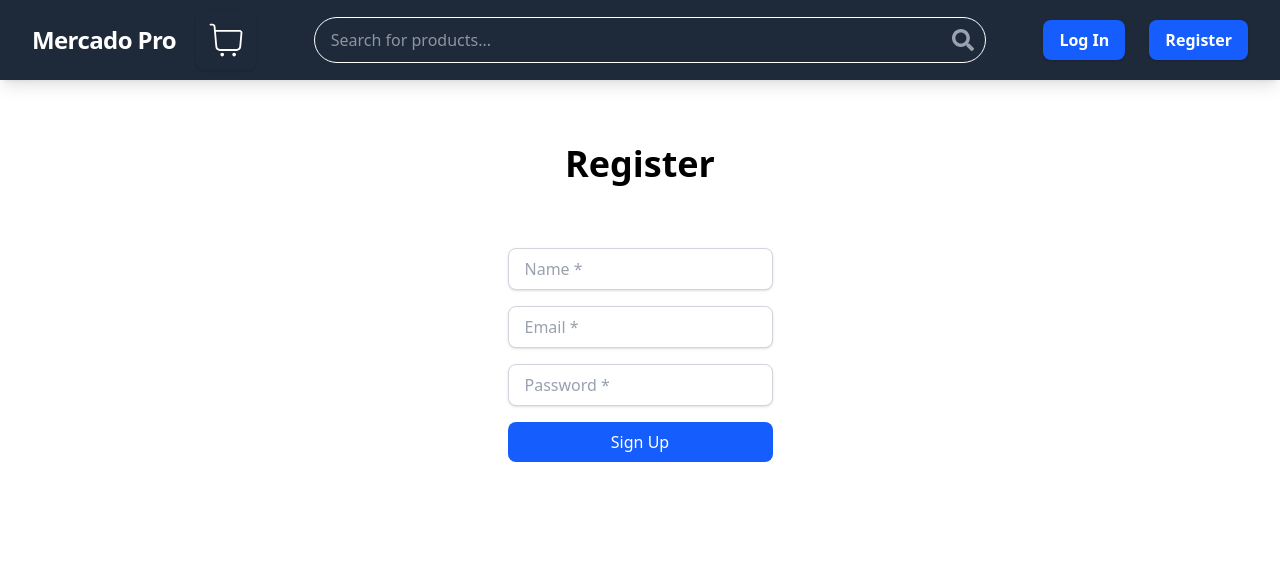
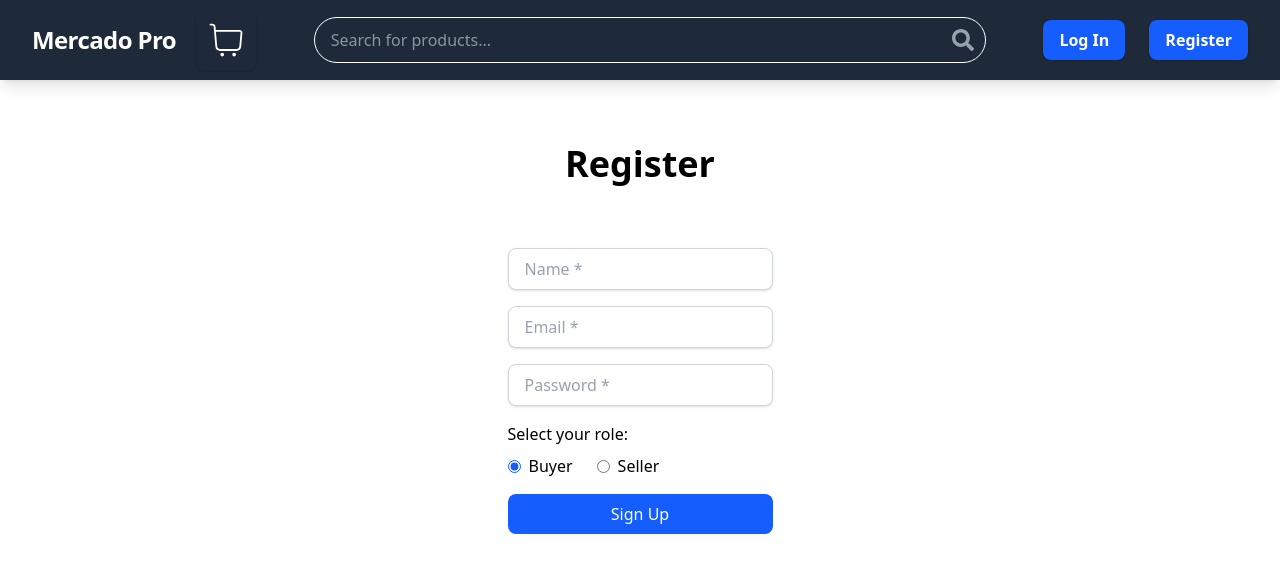
Before and after one commit to aaropaltemaa/Mercado-Pro, a React (Vite) app in the folder client/: page /register in a window 1280 px wide. Shown: the top 572 px of the page. Built offline with nearby package versions, Linux system fonts and the light colour scheme.

Commit message:
added role field in zod schema of registerform & corresponding radio buttons for choosing role upon registering

```diff
--- a/client/src/components/forms/RegisterForm.tsx
+++ b/client/src/components/forms/RegisterForm.tsx
@@ -9,6 +9,7 @@ const userFormSchema = z.object({
   name: z.string().min(1, "Name is required"),
   email: z.email("Invalid email address"),
   password: z.string().min(8, "Password must be at least 8 characters"),
+  role: z.enum(["BUYER", "SELLER"]),
 });
 
 type UserForm = z.infer<typeof userFormSchema>;
@@ -70,6 +71,34 @@ const RegisterForm = () => {
         {errors.password && (
           <div className="text-red-500 text-sm">{errors.password.message}</div>
         )}
+        <div>
+          <label className="block font-medium mb-2">Select your role:</label>
+          <div className="flex gap-6">
+            <label className="flex items-center space-x-2">
+              <input
+                type="radio"
+                value="BUYER"
+                {...register("role")}
+                className="accent-blue-600"
+                defaultChecked
+              />
+              <span>Buyer</span>
+            </label>
+            <label className="flex items-center space-x-2">
+              <input
+                type="radio"
+                value="SELLER"
+                {...register("role")}
+                className="accent-blue-600"
+              />
+              <span>Seller</span>
+            </label>
+          </div>
+          {errors.role && (
+            <p className="text-red-500 text-sm mt-1">{errors.role.message}</p>
+          )}
+        </div>
+
         <button
           type="submit"
           className="bg-blue-600 text-white rounded-lg px-4 py-2 hover:bg-blue-700 transition disabled:opacity-50"
```
Also changed, not shown: 1 other file (tests, documents, lock files or other folders).
